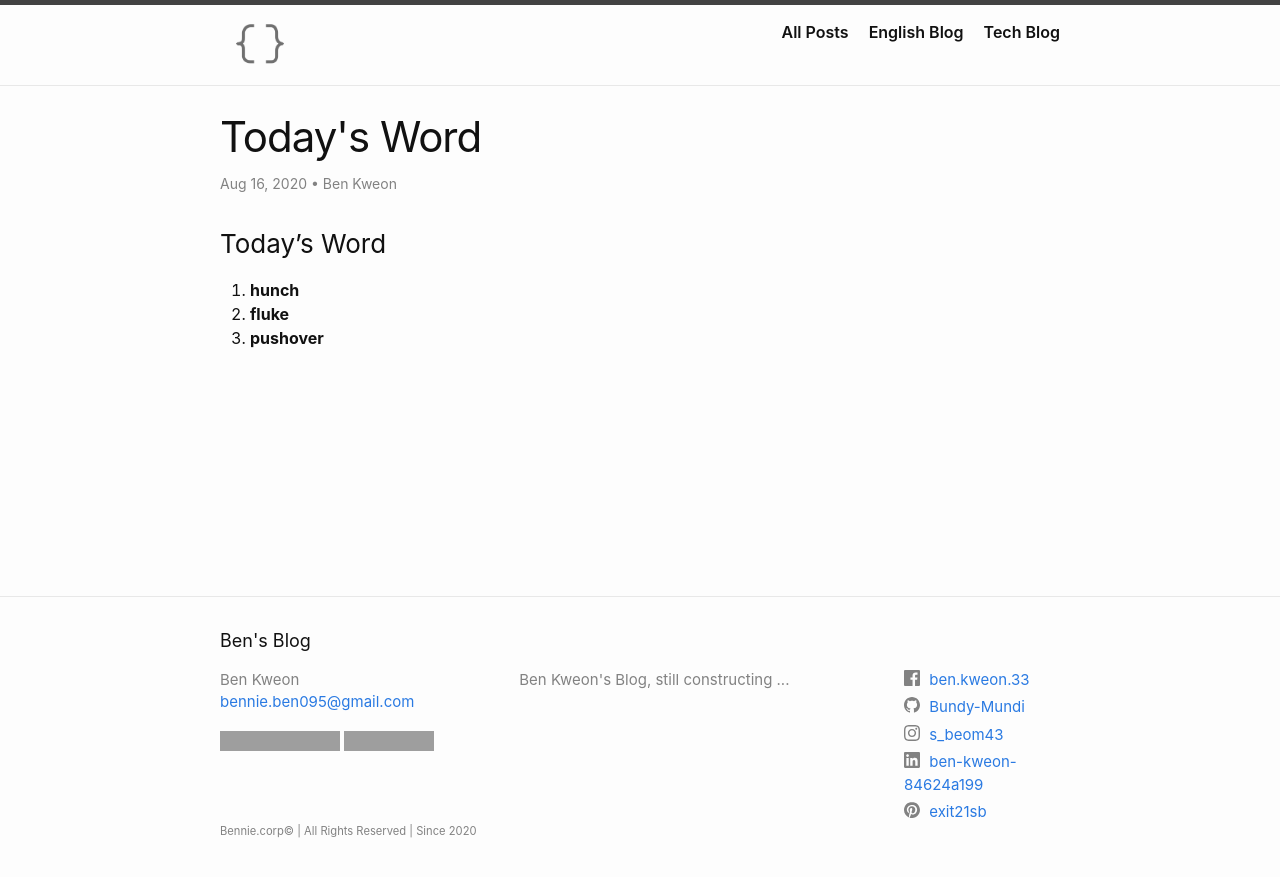
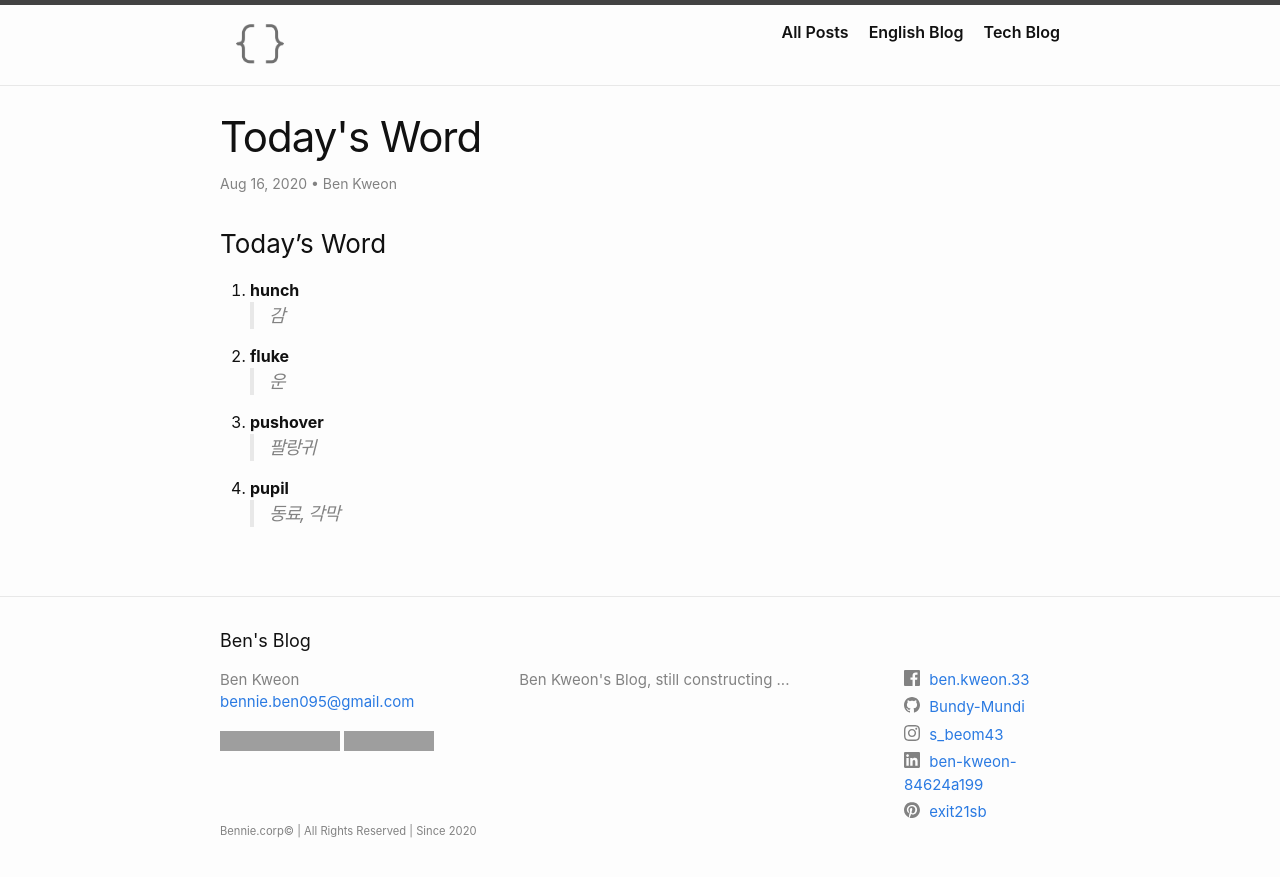
Before and after one commit to Bundy-Mundi/ben, a Jekyll site: the page built from docs/categories/english/words/_posts/2020-08-16-20200816_words.markdown, in a window 1280 px wide. Shown: the top 877 px of the page. Built offline with Jekyll 4.4.1, drawn with Linux system fonts in a browser that asks for light colours; nearby versions of some CDN libraries; grey boxes are pictures that could not be loaded.

Commit message:
Update 2020-08-16-20200816_words.markdown

```diff
--- a/docs/categories/english/words/_posts/2020-08-16-20200816_words.markdown
+++ b/docs/categories/english/words/_posts/2020-08-16-20200816_words.markdown
@@ -10,5 +10,10 @@ sub_category: words
 ### Today's Word
 
 1. **hunch**
+> 감
 2. **fluke**
+> 운
 3. **pushover**
+> 팔랑귀
+4. **pupil**
+> 동료, 각막
```
